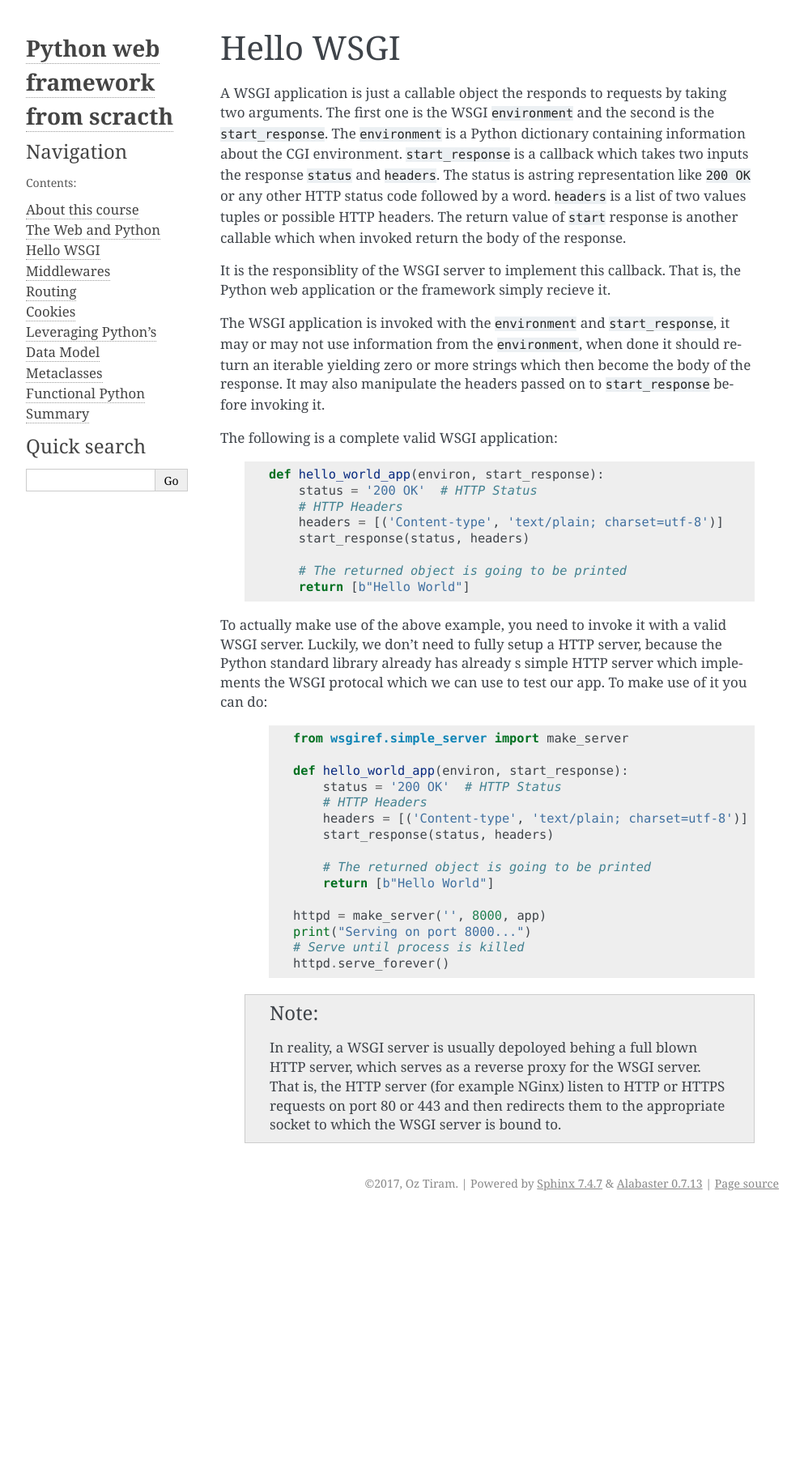
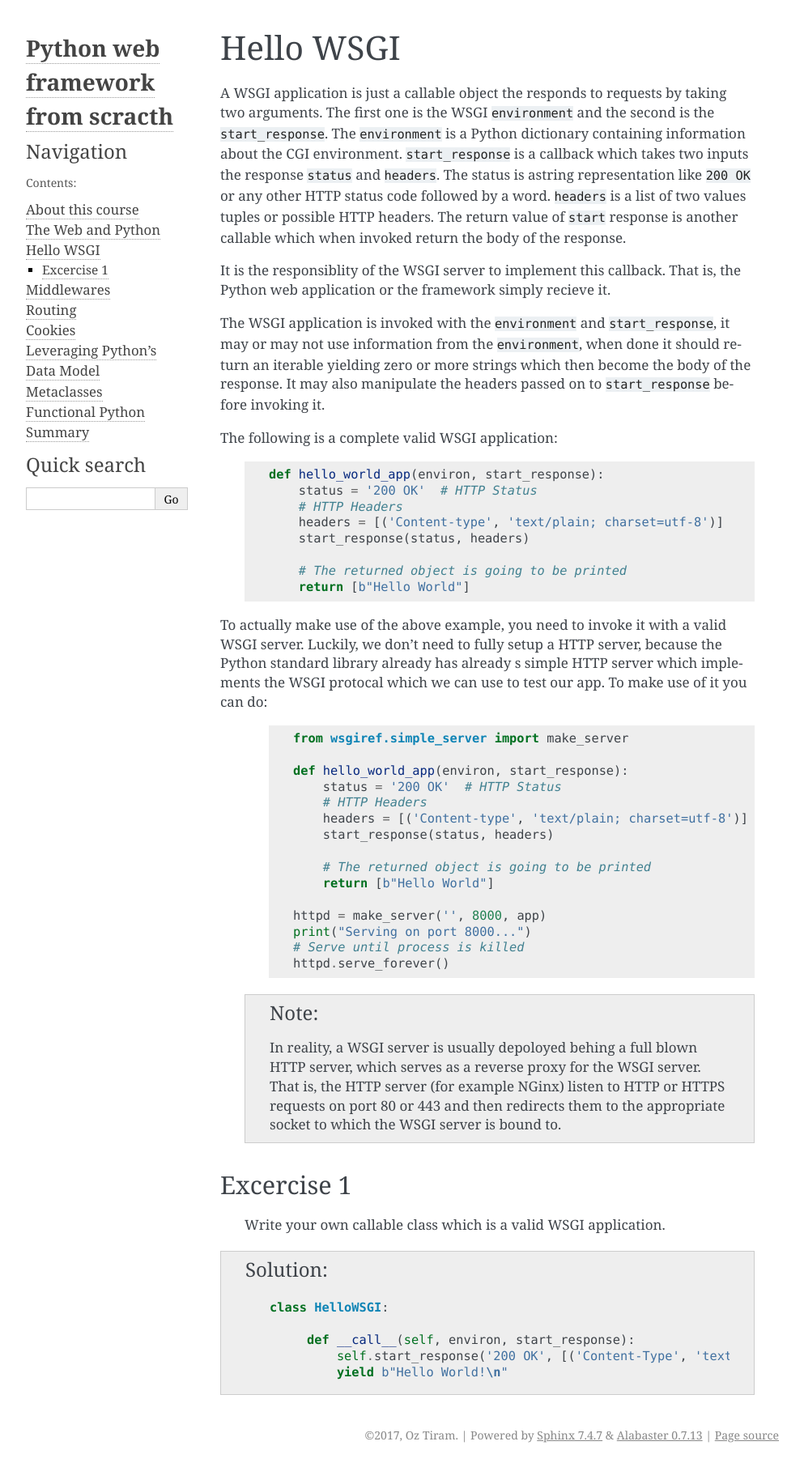
Before and after one commit to oz123/advanced-python, a Sphinx documentation site: the page built from docs/hello_world.rst, in a window 1280 px wide. Shown: the whole page at 81% size, without its empty margins (148-1141 px from the left). Built offline with Sphinx 7.4.7, drawn with Linux system fonts in a browser that asks for light colours; pages that are not in the unit, such as notebooks, are missing from menus; before the commit the page ends 1501 px from its top, so only the background shows below that.

Commit message:
Add exercise

```diff
--- a/docs/hello_world.rst
+++ b/docs/hello_world.rst
@@ -68,3 +68,19 @@ test our app. To make use of it you can do:
    WSGI server. That is, the HTTP server (for example NGinx) listen to
    HTTP or HTTPS requests on port 80 or 443 and then redirects them to
    the appropriate socket to which the WSGI server is bound to.
+
+Excercise 1
++++++++++++
+
+ Write your own callable class which is a valid WSGI application.
+
+..  admonition:: Solution
+    :class: toggle
+
+    .. code-block:: python
+
+       class HelloWSGI:
+
+            def __call__(self, environ, start_response):
+                self.start_response('200 OK', [('Content-Type', 'text/plain')])
+                yield b"Hello World!\n"
```
